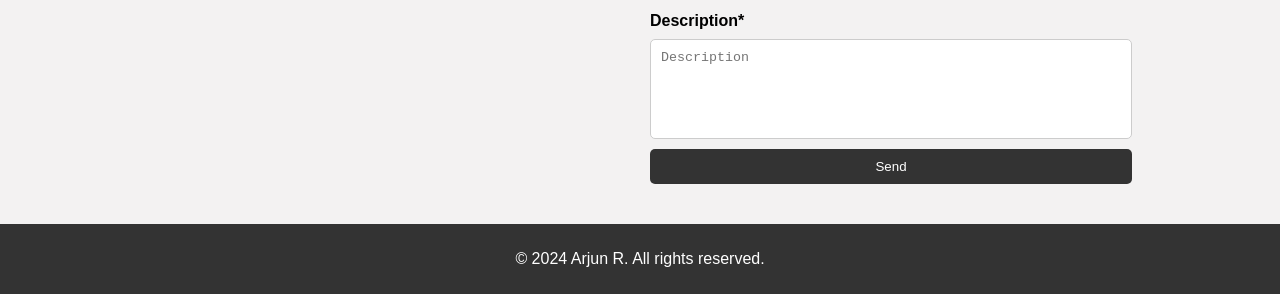
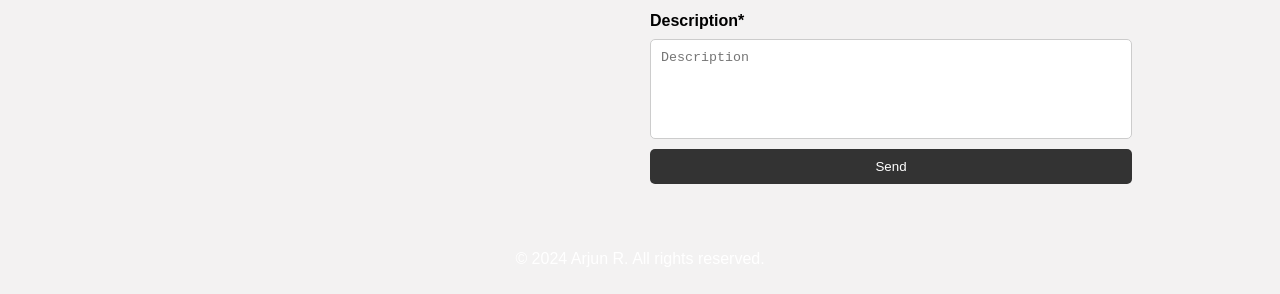
Before and after one commit to Arjun-000/Arjun-000.github.io, a plain HTML site: page index.html in a window 1280 px wide. Shown: the part 3515-3809 px from the top of the page. Drawn offline with Linux system fonts and the light colour scheme.

Commit message:
Update style.css

```diff
--- a/assests/style.css
+++ b/assests/style.css
@@ -230,7 +230,7 @@ border-radius: 5px;
 footer {
 text-align: center;
 padding: 10px 0;
-background-color: #333;
+background-color: #f3f2f2;
 color: #fff;
 margin-top: 20px;
 }
```
